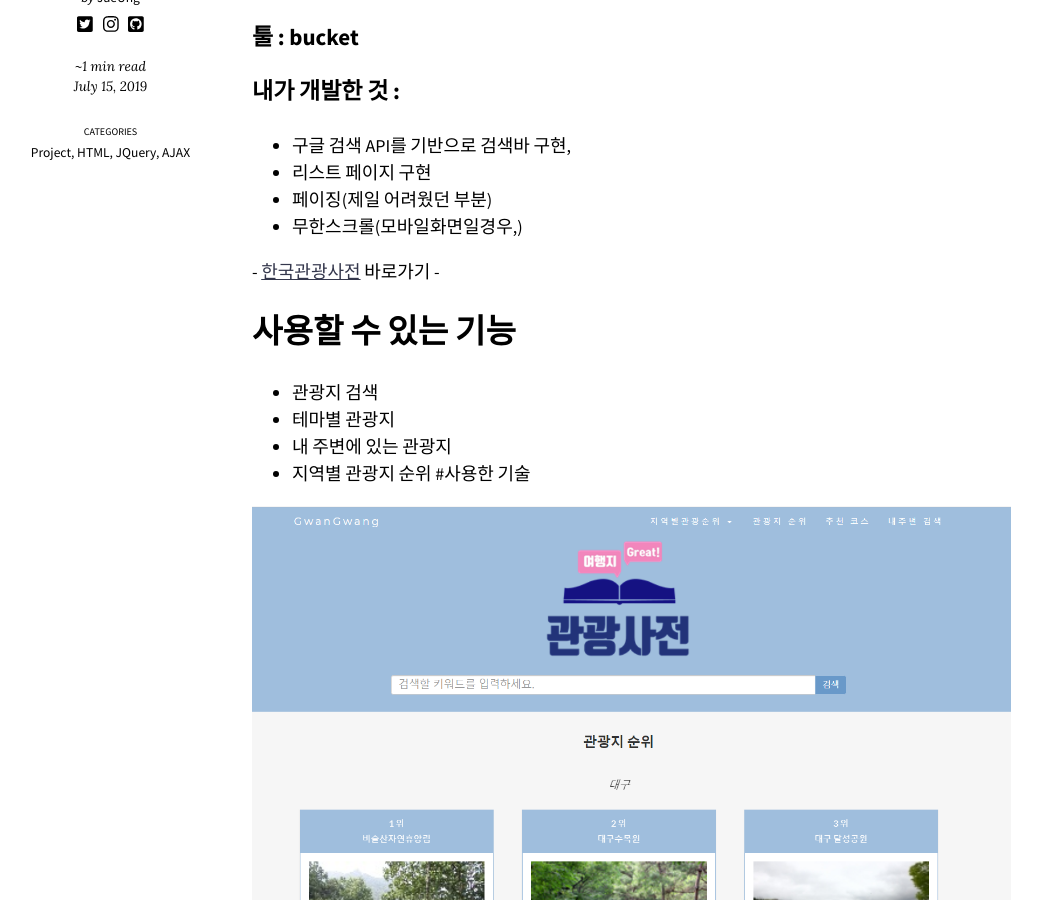
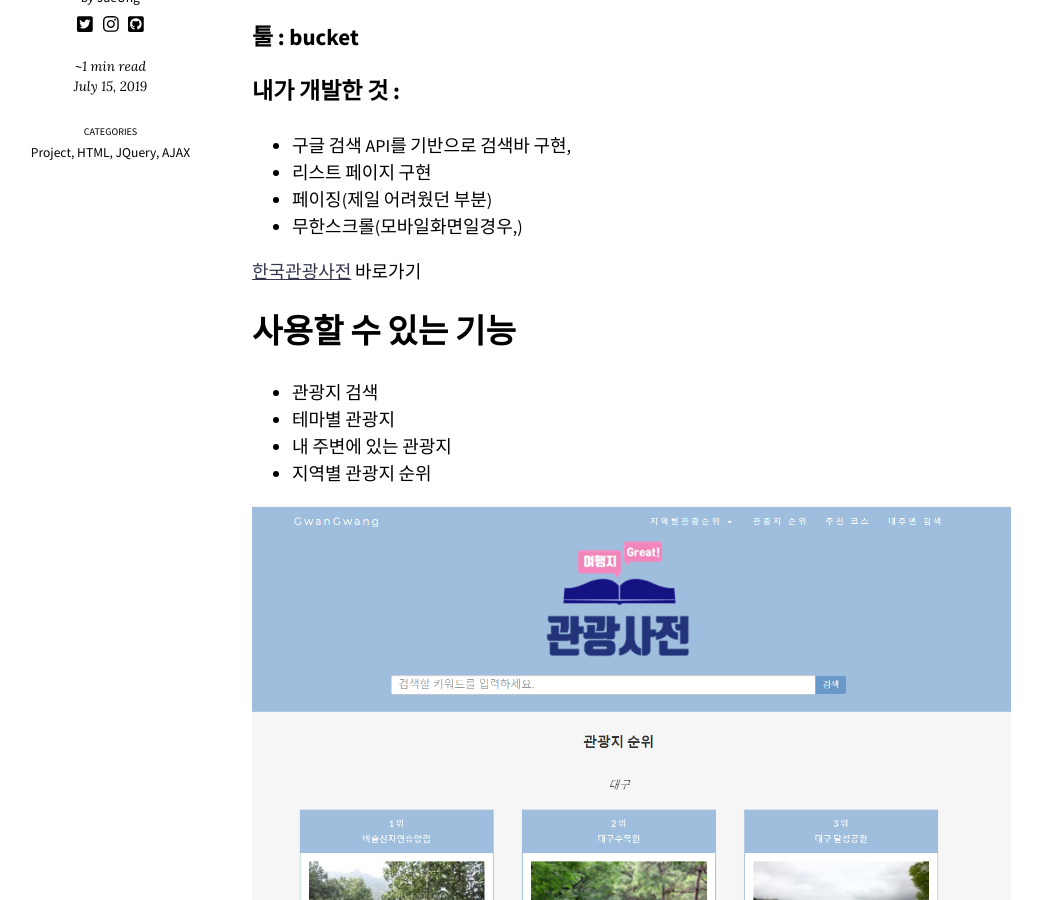
Before and after one commit to kimjw9302/kimjw9302.github.io, a Jekyll site: the page built from _posts/2019-07-15-관광사전.md, in a window 1280 px wide and 900 px high, scrolled down 585 px. Shown: the whole window, without its empty margins (123-1165 px from the left). Built offline with Jekyll 4.4.1, drawn with Linux system fonts in a browser that asks for light colours; nearby versions of some CDN libraries.

Commit message:
Update 2019-07-15-관광사전.md

```diff
--- a/_posts/2019-07-15-관광사전.md
+++ b/_posts/2019-07-15-관광사전.md
@@ -21,16 +21,15 @@ last_modified_at: 2019-03-09T12:45:25-05:00
 - 페이징(제일 어려웠던 부분)
 - 무한스크롤(모바일화면일경우,)
 
--
+
 [한국관광사전](https://jaewoong9302.cafe24.com) 바로가기
--
+
 
 # 사용할 수 있는 기능
 + 관광지 검색
 * 테마별 관광지
 - 내 주변에 있는 관광지
 + 지역별 관광지 순위
-#사용한 기술
 
 ![관광사전이미지](/images/img1.PNG)
 ![리스트페이지](/images/img2.PNG)
```
